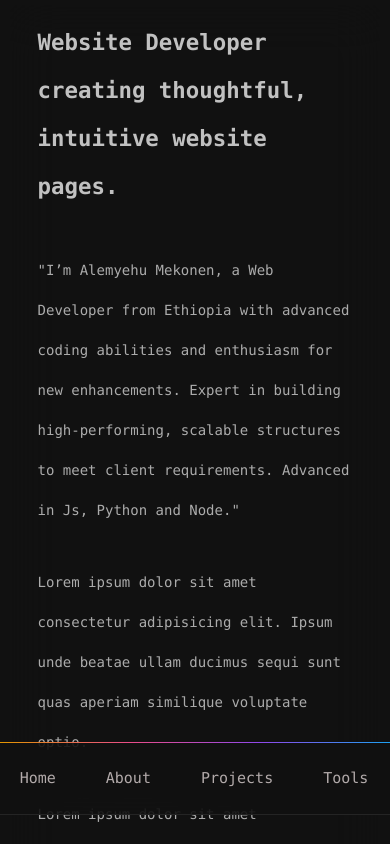
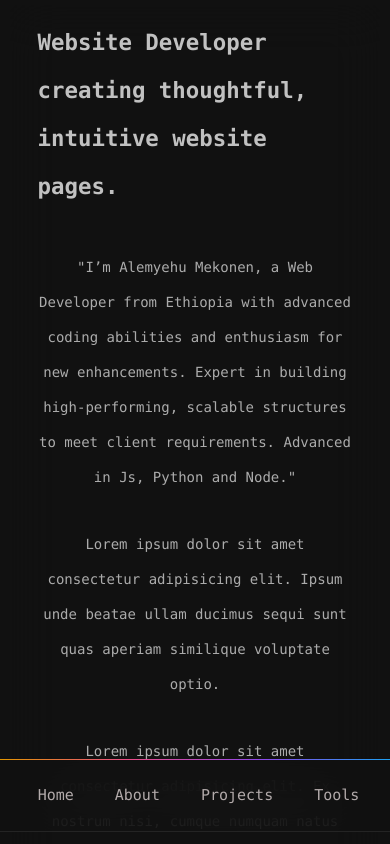
Before and after one commit to afteralexxo/portofolio-using-react, a React (Vite) app: page / in a window 390 px wide. Shown: the top 844 px of the page. Built offline with nearby package versions, Linux system fonts and the light colour scheme.

Commit message:
fix mobile view

```diff
--- a/package.json
+++ b/package.json
@@ -9,6 +9,8 @@
     "preview": "vite preview"
   },
   "dependencies": {
+    "firebase": "^9.15.0",
+    "firebase-tools": "^1.2.0",
     "react": "^18.2.0",
     "react-dom": "^18.2.0"
   },
--- a/src/App.css
+++ b/src/App.css
@@ -4,7 +4,7 @@
 }
 @media only screen and (max-width: 768px){
     .topbar{
-      top: 88%;
+      top: 90%;
       width: 100%;
       justify-content: center;
     }
@@ -16,6 +16,7 @@
       display: none;
     }
     .nav-item{
+      padding-right: 15px;
       font-size: 15px;
     }
     .main-wrapper{
@@ -33,6 +34,8 @@
     }
     .main-parag{
         font-size: 14px;
+        line-height: 35px;
+        text-align: center;
     }
 
     .home-links{
--- a/src/componenet/Home/TopBar.css
+++ b/src/componenet/Home/TopBar.css
@@ -71,7 +71,6 @@
     display: flex;
     flex-direction: row;
     flex-wrap: nowrap;
-    justify-content: flex-start;
     align-content: stretch;
     align-items: center;
 }
```
Also changed, not shown: 1 other file (tests, documents, lock files or other folders).
